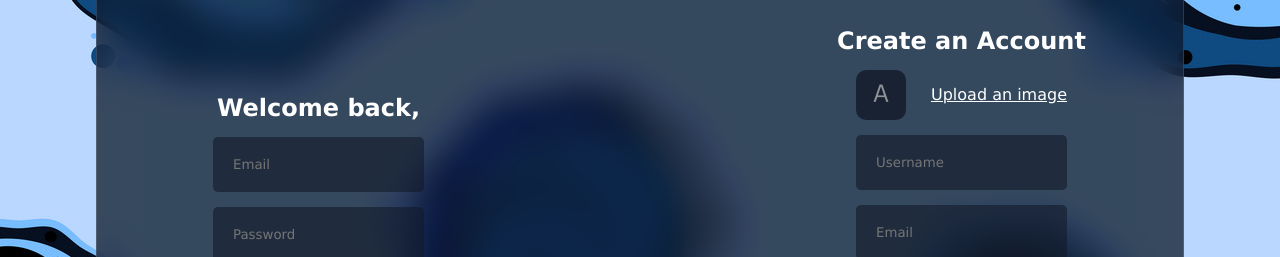
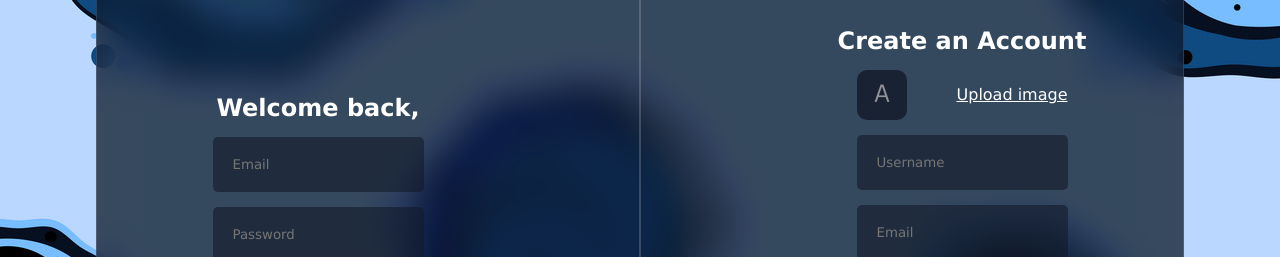
Before and after one commit to nelen-maharjan/chat-app, a React (Vite) app: page / in a window 1280 px wide. Shown: the part 193-450 px from the top of the page. Built offline with nearby package versions, Linux system fonts and the light colour scheme.

Commit message:
react-toastify

```diff
--- a/package.json
+++ b/package.json
@@ -12,7 +12,8 @@
   "dependencies": {
     "emoji-picker-react": "^4.12.0",
     "react": "^18.3.1",
-    "react-dom": "^18.3.1"
+    "react-dom": "^18.3.1",
+    "react-toastify": "^10.0.6"
   },
   "devDependencies": {
     "@eslint/js": "^9.13.0",
--- a/src/App.jsx
+++ b/src/App.jsx
@@ -2,6 +2,7 @@ import Chat from "./components/chat/Chat";
 import Detail from "./components/detail/Detail";
 import List from "./components/list/List";
 import Login from "./components/login/Login";
+import Notification from "./components/notification/Notification";
 
 function App() {
   const user = false;
@@ -17,6 +18,8 @@ function App() {
       ) : (
         <Login />
       )}
+
+      <Notification />
     </div>
   );
 }
--- a/src/components/login/Login.jsx
+++ b/src/components/login/Login.jsx
@@ -1,5 +1,6 @@
 import { useState } from "react";
 import "./login.css";
+import { toast } from "react-toastify";
 
 const Login = () => {
     const [avatar, setAvatar] = useState({
@@ -16,11 +17,20 @@ const Login = () => {
         }
     }
 
+    const handleLogin = (e) => {
+        e.preventDefault();
+        toast.success("Login successful")
+    }
+
+    const handleSignup = (e) => {
+        e.preventDefault();
+    }
+
   return (
     <div className="login">
       <div className="item">
         <h2>Welcome back,</h2>
-        <form>
+        <form onSubmit={handleLogin}>
           <input type="text" placeholder="Email" name="email" />
           <input type="password" placeholder="Password" name="password" />
           <button>Sign In</button>
@@ -29,10 +39,10 @@ const Login = () => {
       <div className="seperator"></div>
       <div className="item">
         <h2>Create an Account</h2>
-        <form>
+        <form onSubmit={handleSignup}>
           <label htmlFor="file">
             <img src={avatar.url || './avatar.png'} alt="user-img" />
-            Upload an image
+            Upload image
           </label>
           <input type="file" id="file" style={{ display: "none" }} onChange={handleAvatar} />
           <input type="text" placeholder="Username" name="username" />
--- a/src/components/login/login.css
+++ b/src/components/login/login.css
@@ -58,7 +58,7 @@
         }
     }
 
-    .separator{
+    .seperator{
         height: 80%;
         width: 2px;
         background-color: #dddddd35;
--- /dev/null
+++ b/src/components/notification/Notification.jsx
@@ -0,0 +1,12 @@
+import { ToastContainer } from "react-toastify"
+import 'react-toastify/ReactToastify.css'
+
+const Notification = () => {
+  return (
+    <div className="">
+        <ToastContainer position="bottom-right" />
+    </div>
+  )
+}
+
+export default Notification
```
Also changed, not shown: 1 other file (tests, documents, lock files or other folders).
